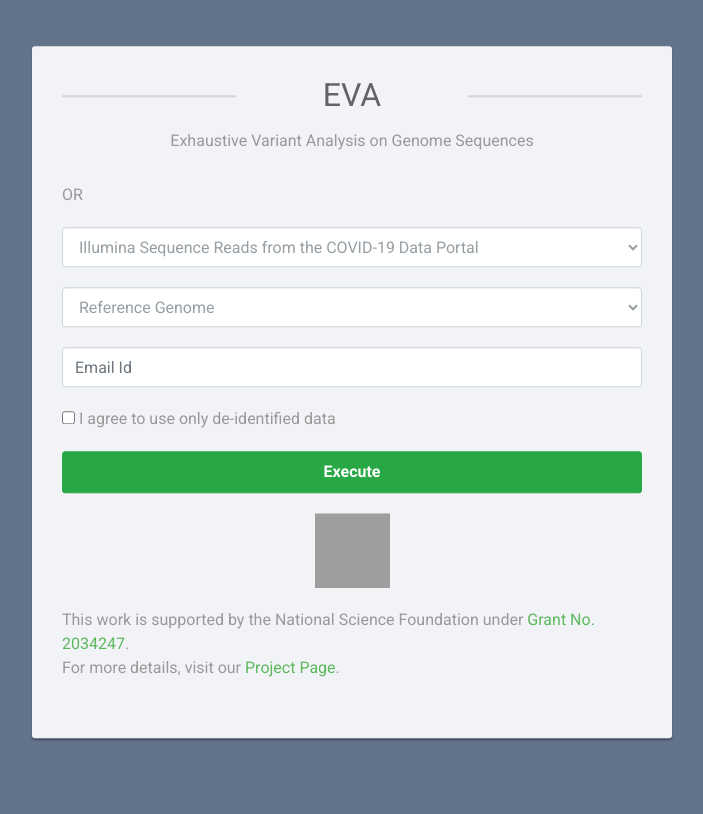
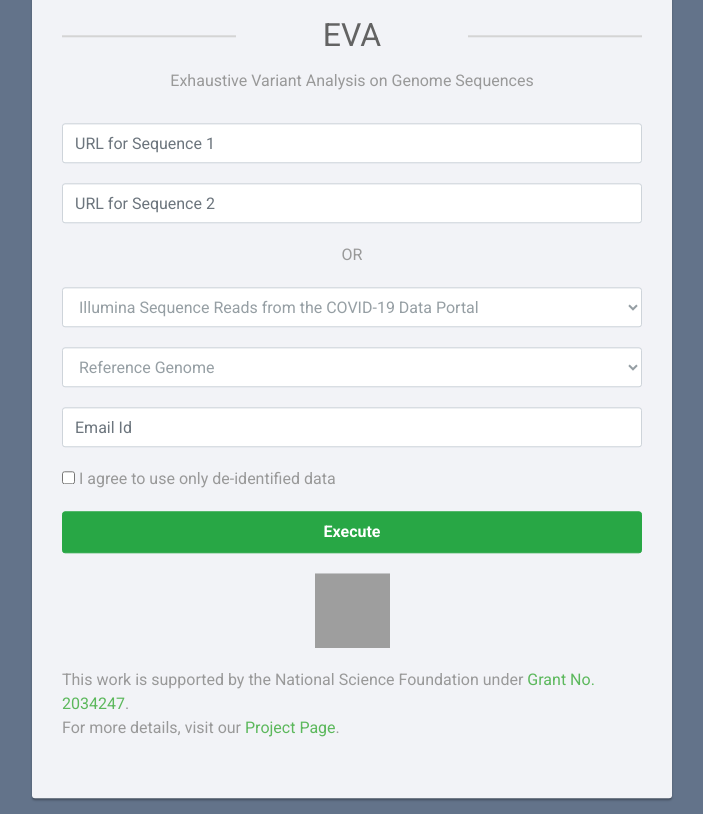
Before and after one commit to MU-Data-Science/EVA, a Flask app: page /cluster in a window 1280 px wide. Shown: the whole page, without its empty margins (288-991 px from the left). Before the commit the page ends 741 px from the top, so only its background shows below. Run offline with Flask 2, Linux system fonts and the light colour scheme; some libraries are stand-ins or nearby versions; grey boxes are pictures that could not be loaded.

Commit message:
Minor updates to the UI.

```diff
--- a/web_app/app.py
+++ b/web_app/app.py
@@ -75,6 +75,7 @@ def execute_cluster():
 
     # For release 1:
     seq = request.args.get("sequence")
+    print("Arun: app.py :: execute_cluster :: Sequence URL's :: seq", seq)
     if seq != "Other":
         seq_1_url = seq + "_1" + constants.FILE_EXTENSION_1
         seq_2_url = seq + "_2" + constants.FILE_EXTENSION_1
--- a/web_app/templates/cluster.html
+++ b/web_app/templates/cluster.html
@@ -125,36 +125,14 @@
         margin-right: auto;
     }
 
-    #seq_1_url {
-        display: none;
+    #or {
+        text-align: center;
     }
-
-    #seq_2_url {
-        display: none;
-    }
-
 </style>
 <script>
     function success() {
         window.open('/success');
     }
-
-    $( document ).ready(function() {
-        console.log( "ready!" );
-        $('#sequence').change(function(){
-            if($(this).val() == "Other") {
-                $('#seq_1_url').show();
-                $('#seq_2_url').show();
-                $('#seq_1_url').removeAttr("disabled");
-                $('#seq_2_url').removeAttr("disabled");
-            } else {
-                $('#seq_1_url').hide();
-                $('#seq_2_url').hide();
-                $('#seq_1_url').attr("disabled", "disabled");
-                $('#seq_2_url').attr("disabled", "disabled");
-            }
-        })
-    });
 </script>
 </head>
 <body>
@@ -163,17 +141,17 @@
 		<h2>EVA</h2>
 		<p class="hint-text">Exhaustive Variant Analysis on Genome Sequences</p>
         <div class="form-group">
-            <input type="url" class="form-control" id="seq_1_url" name="seq_1_url" placeholder="URL for Sequence 1" required="required">
+            <input type="url" class="form-control" id="seq_1_url" name="seq_1_url" placeholder="URL for Sequence 1">
         </div>
         <div class="form-group">
-            <input type="url" class="form-control" id="seq_2_url" name="seq_2_url" placeholder="URL for Sequence 2" required="required">
+            <input type="url" class="form-control" id="seq_2_url" name="seq_2_url" placeholder="URL for Sequence 2">
         </div>
-        <div class="form-group">
+        <div class="form-group" id="or">
 			<label class="form-check-label">OR</label>
 		</div>
         <div class="form-group">
             <select id= "sequence" class="form-control" name="sequence">
-                <option hidden >Illumina Sequence Reads from the COVID-19 Data Portal</option>
+                <option hidden value="Other">Illumina Sequence Reads from the COVID-19 Data Portal</option>
                 <option value="ftp://ftp.sra.ebi.ac.uk/vol1/fastq/SRR121/007/SRR12113307/SRR12113307">SRR12113307</option>
                 <option value="ftp://ftp.sra.ebi.ac.uk/vol1/fastq/SRR121/018/SRR12113318/SRR12113318">SRR12113318</option>
                 <option value="ftp://ftp.sra.ebi.ac.uk/vol1/fastq/SRR121/019/SRR12113319/SRR12113319">SRR12113319</option>
```
